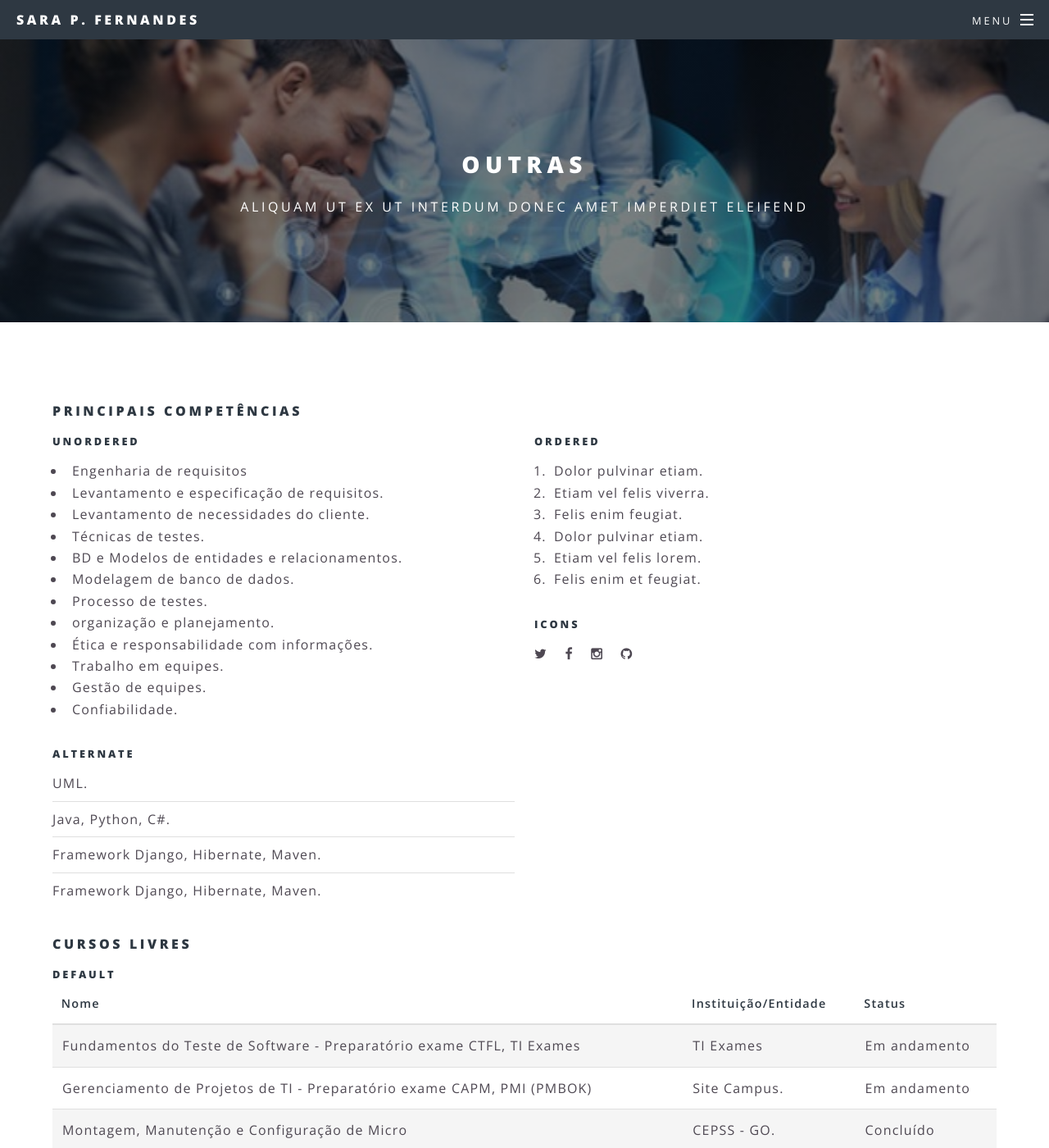
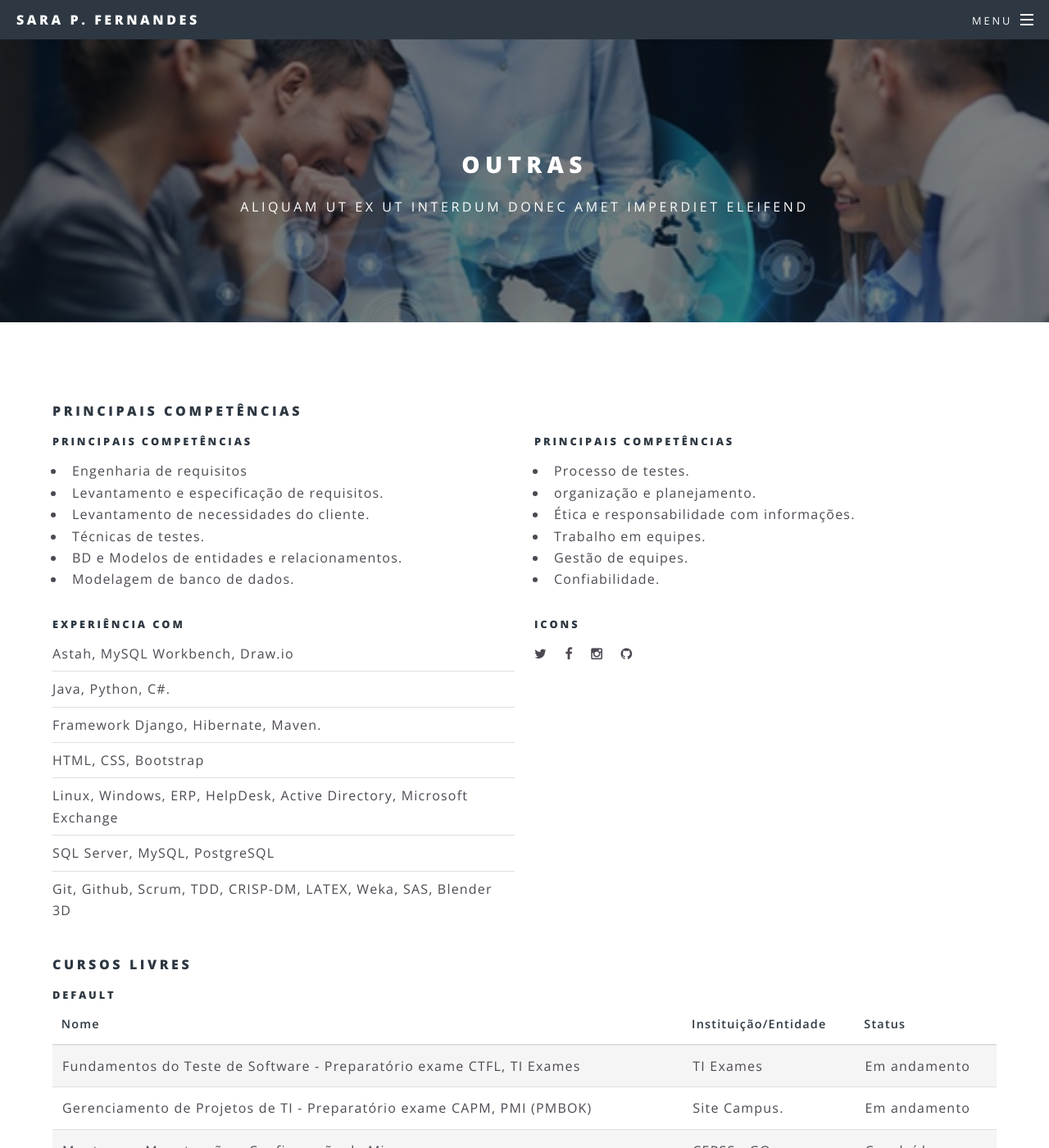
Before and after one commit to SaraFernandes/sarafernandes.github.io_sfdhgdfg, a Jekyll site: the page built from outras.html, in a window 1280 px wide and 1400 px high. Shown: the whole window at 82% size. Built offline with Jekyll 4.4.1, drawn with Linux system fonts in a browser that asks for light colours.

```diff
--- a/outras.html
+++ b/outras.html
@@ -6,7 +6,7 @@
 		<h4>Principais Competências</h4>
 				<div class="row">
 					<div class="6u 12u$(medium)">
-						<h5>Unordered</h5>
+						<h5>Principais Competências</h5>
 						<ul>
 							<li>Engenharia de requisitos</li>
 							<li>Levantamento e especificação de requisitos.</li>
@@ -14,6 +14,21 @@
 							<li>Técnicas de testes.</li>
 							<li>BD e Modelos de entidades e relacionamentos.</li>
 							<li>Modelagem de banco de dados.</li>
+						</ul>
+						<h5>Experiência com</h5>
+						<ul class="alt">
+							<li>Astah, MySQL Workbench, Draw.io</li>
+							<li>Java, Python, C#.</li>
+							<li>Framework Django, Hibernate, Maven.</li>
+							<li>HTML, CSS, Bootstrap</li>
+							<li>Linux, Windows, ERP, HelpDesk, Active Directory, Microsoft Exchange</li>
+							<li>SQL Server, MySQL, PostgreSQL</li>
+							<li>Git, Github, Scrum, TDD, CRISP-DM, LATEX, Weka, SAS, Blender 3D</li>
+						</ul>
+					</div>
+					<div class="6u$ 12u$(medium)">
+						<h5>Principais Competências</h5>
+						<ul>
 							<li>Processo de testes.</li>
 							<li>organização e planejamento.</li>
 							<li>Ética e responsabilidade com informações.</li>
@@ -21,24 +36,6 @@
 							<li>Gestão de equipes.</li>
 							<li>Confiabilidade.</li>
 						</ul>
-						<h5>Alternate</h5>
-						<ul class="alt">
-							<li>UML.</li>
-							<li>Java, Python, C#.</li>
-							<li>Framework Django, Hibernate, Maven.</li>
-							<li>Framework Django, Hibernate, Maven.</li>
-						</ul>
-					</div>
-					<div class="6u$ 12u$(medium)">
-						<h5>Ordered</h5>
-						<ol>
-							<li>Dolor pulvinar etiam.</li>
-							<li>Etiam vel felis viverra.</li>
-							<li>Felis enim feugiat.</li>
-							<li>Dolor pulvinar etiam.</li>
-							<li>Etiam vel felis lorem.</li>
-							<li>Felis enim et feugiat.</li>
-						</ol>
 						<h5>Icons</h5>
 						<ul class="icons">
 							<li><a href="#" class="icon fa-twitter"><span class="label">Twitter</span></a></li>
```
